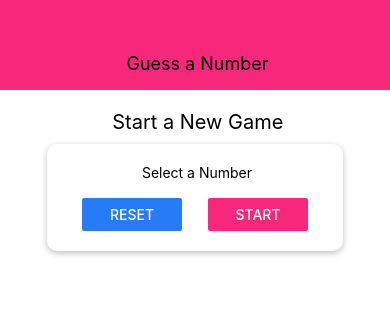
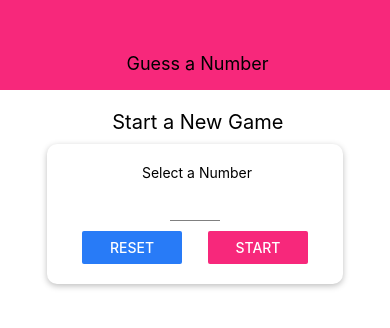
Before and after one commit to ravipjoshi/rn-Guess-Number, a React Native app: screen / in a window 390 px wide. Shown: the top 328 px of the page. Built offline with nearby package versions, Linux system fonts and the light colour scheme.

Commit message:
Created input component seaperately and added few styles in startgamescreen

```diff
--- /dev/null
+++ b/components/Input.js
@@ -0,0 +1,20 @@
+import React from 'react';
+import{TextInput, StyleSheet} from 'react-native';
+
+const Input = props => {
+    return (
+        <TextInput {...props} style={{...styles.input, ...props.style}}/>
+    );
+};
+
+const styles = StyleSheet.create({
+    input:{
+        height:30,
+        borderBottomColor: 'grey',
+        borderBottomWidth:1,
+        marginVertical: 10
+    },
+
+});
+
+export default Input;
--- a/screens/StartGameScreen.js
+++ b/screens/StartGameScreen.js
@@ -2,6 +2,7 @@
 import {View, StyleSheet, Text, TextInput, Button} from 'react-native';
 import Card from '../components/Card';
 import colors from '../constants/colors';
+import Input from '../components/Input';
 
 const StartGameScreen = props => {
     return (
@@ -9,8 +10,8 @@
             <Text style={styles.title} > Start a New Game</Text>
             <Card style={styles.inputContainer}>
                 <Text> Select a Number</Text>
-                <TextInput title='Select a number'/>
-                <View style={styles.buttonContainer}>
+                <Input style={styles.input} keyboardType="numeric" autoCorrect={false} blurOnSubmit autoCapitalize='none' maxLength={2}/>
+                <View style={styles.buttonContainer} >
                     <View style={styles.button}>
                         <Button title='reset' onPress={()=>{}} color={colors.accent}/>
                     </View>
@@ -49,6 +50,10 @@
      },
      button:{
          width: 100,
+     },
+     input:{
+         width: 50,
+         textAlign: 'center'
      }
 });
 
```
